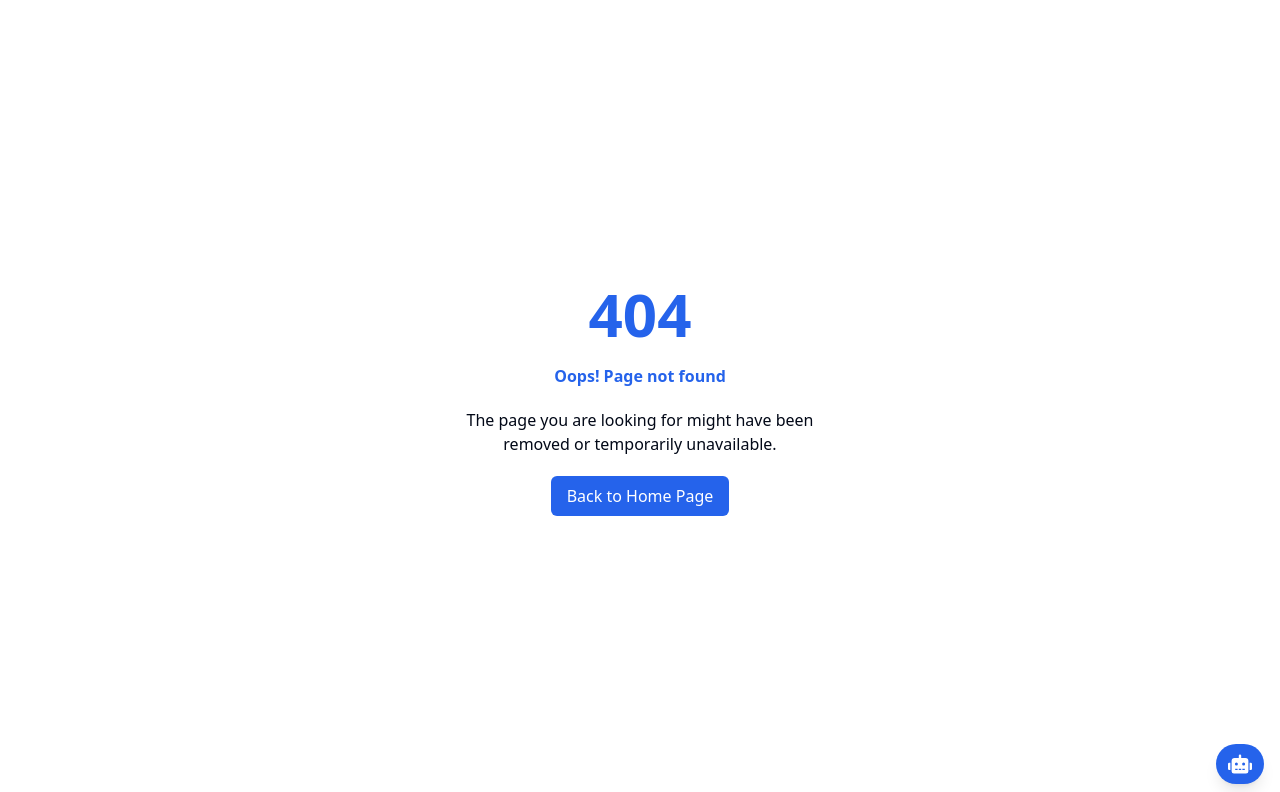
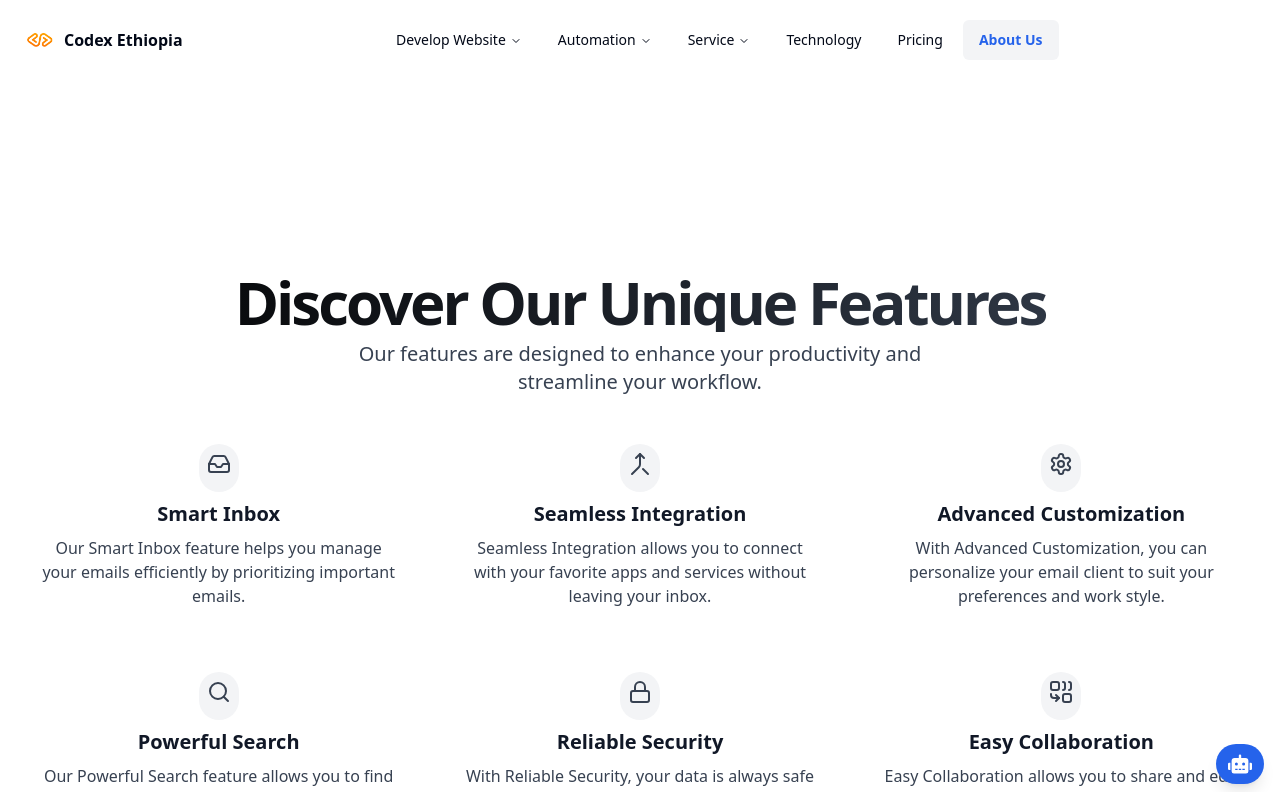
Before and after one commit to abenooo/codex_ethiopia, a React (Vite) app: page /about in a window 1280 px wide. Before the commit this address had no page. Shown: the top 792 px of the page. Built offline with nearby package versions, Linux system fonts and the light colour scheme.

Commit message:
Render about page

```diff
--- a/src/main.tsx
+++ b/src/main.tsx
@@ -9,7 +9,7 @@ import Technology from "./pages/Technology.tsx";
 import NotFound from "./components/NotFound.tsx";
 import Price from "./components/Pricing.tsx";
 import Chatbot from "./components/Chatbot.tsx";
-
+import About from "./components/About.tsx";
 ReactDOM.createRoot(document.getElementById("root")!).render(
   <React.StrictMode>
     <BrowserRouter>
@@ -18,6 +18,7 @@ ReactDOM.createRoot(document.getElementById("root")!).render(
           <Route index element={<Home />} />
           <Route path="/technology" element ={< Technology/>}/>
           <Route path="/pricing" element ={< Price/>}/>
+          <Route path="/about" element ={< About/>}/>
         </Route>
         <Route path="*" element={<NotFound />} />
       </Routes>
--- /dev/null
+++ b/src/pages/about.tsx
@@ -0,0 +1,11 @@
+import About from "@/components/About"
+
+const about = () => {
+  return (
+    <div>
+        <About />
+    </div>
+  )
+}
+
+export default about
```
